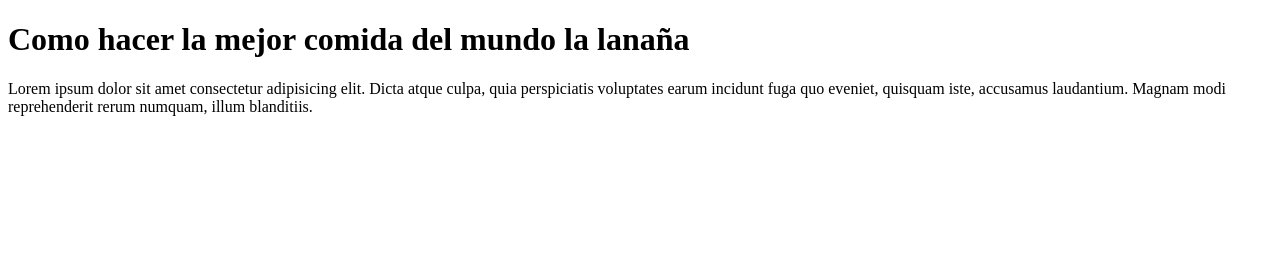
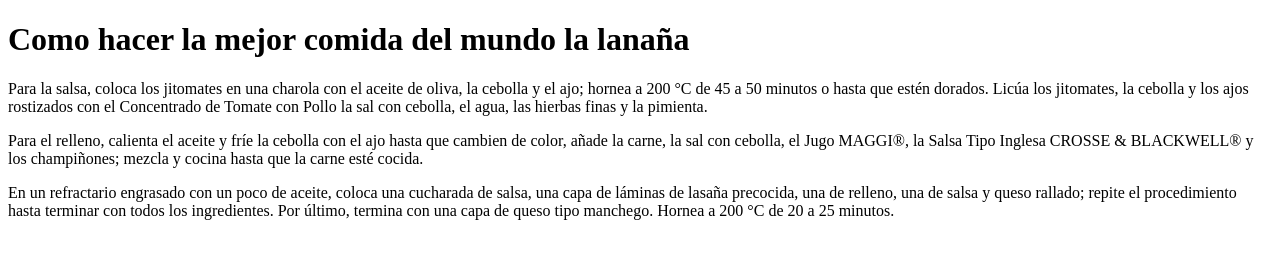
Before and after one commit to Rafa3l04/Comida-, a plain HTML site: page index.html in a window 1280 px wide. Drawn offline with Linux system fonts and the light colour scheme.

Commit message:
Se edita el contenido

```diff
--- a/index.html
+++ b/index.html
@@ -7,7 +7,15 @@
 </head>
 <body>
     <h1> Como hacer la mejor comida del mundo la lanaña</h1>
-    <p>Lorem ipsum dolor sit amet consectetur adipisicing elit. Dicta atque culpa, quia perspiciatis voluptates earum incidunt fuga quo eveniet, quisquam iste, accusamus laudantium. Magnam modi reprehenderit rerum numquam, illum blanditiis.</p>
 
+    <p>Para la salsa, coloca los jitomates en una charola con el aceite de oliva, la cebolla y el ajo; hornea a 200 °C de 45 a 50 minutos o hasta que estén dorados. Licúa los jitomates, la cebolla y los ajos rostizados con el Concentrado de Tomate con Pollo  la sal con cebolla, el agua, las hierbas finas y la pimienta.
+    </p>
+
+    <p>Para el relleno, calienta el aceite y fríe la cebolla con el ajo hasta que cambien de color, añade la carne, la sal con cebolla, el Jugo MAGGI®, la Salsa Tipo Inglesa CROSSE & BLACKWELL® y los champiñones; mezcla y cocina hasta que la carne esté cocida.
+    </p>
+
+    <p>
+        En un refractario engrasado con un poco de aceite, coloca una cucharada de salsa, una capa de láminas de lasaña precocida, una de relleno, una de salsa y queso rallado; repite el procedimiento hasta terminar con todos los ingredientes. Por último, termina con una capa de queso tipo manchego. Hornea a 200 °C de 20 a 25 minutos.
+    </p>
 </body>
 </html>
```
